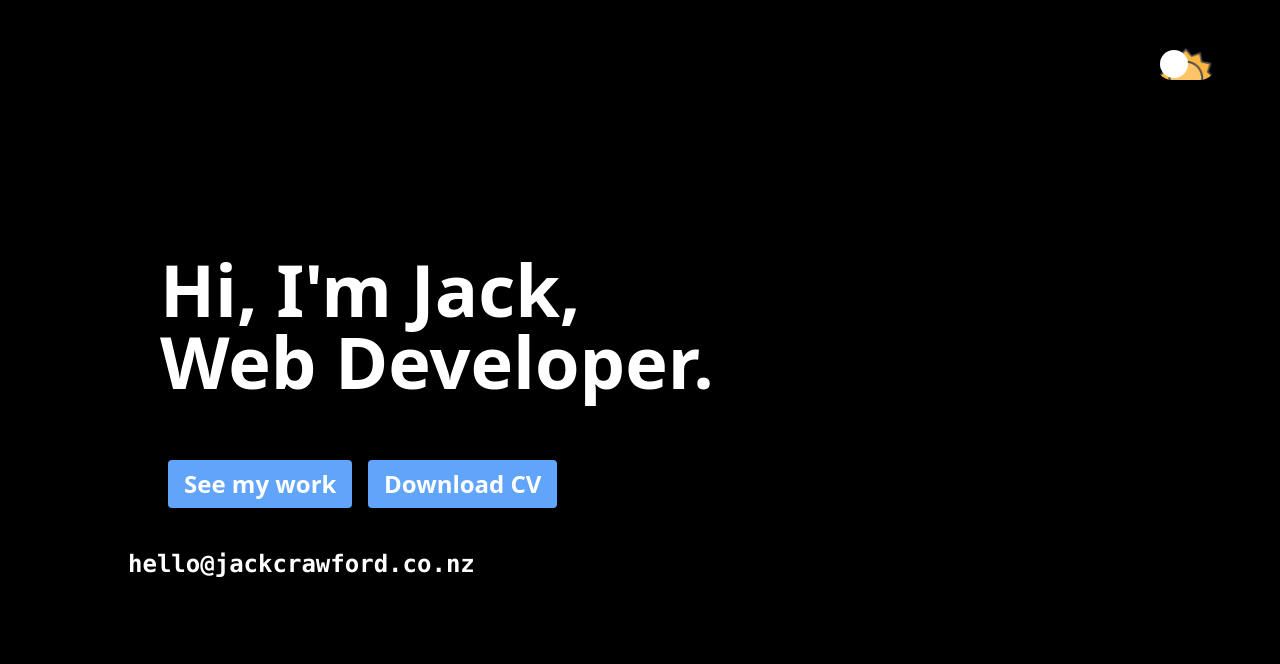
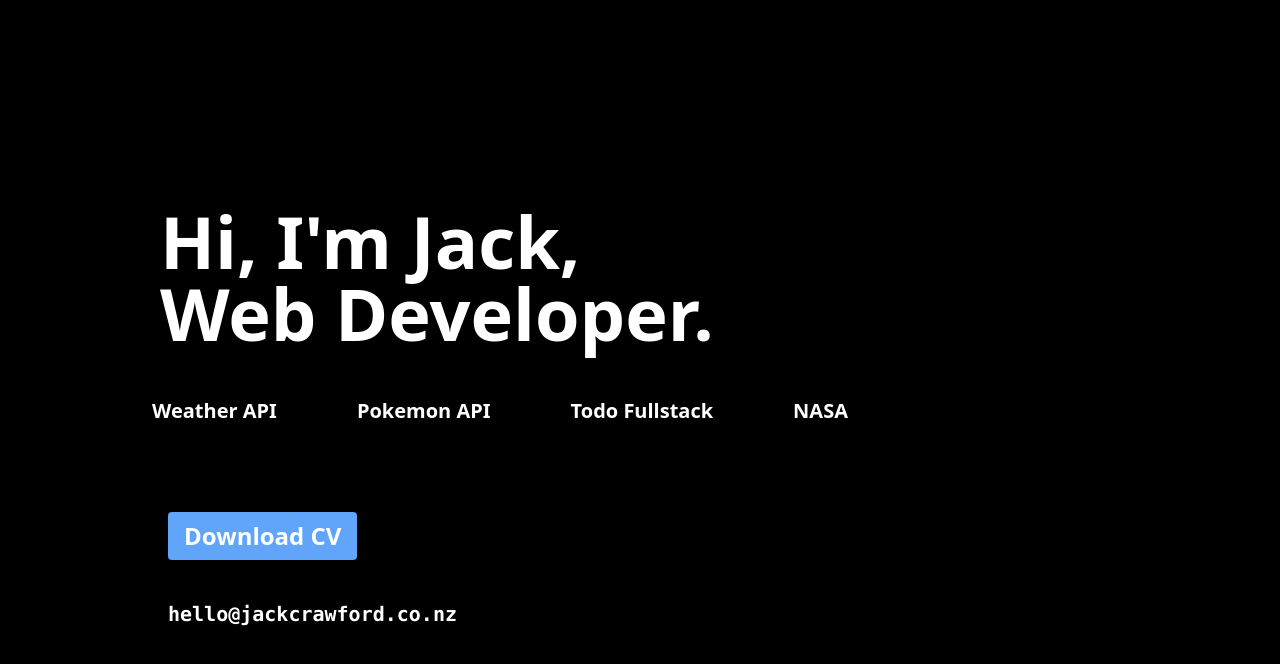
Before and after one commit to jack-crawford-1/Landing-Site-Nextjs, a Next.js app: page / in a window 1280 px wide. Shown: the top 664 px of the page. Built offline with nearby package versions, Linux system fonts and the light colour scheme.

Commit message:
added link to nasa project and styled

```diff
--- a/src/app/components/Contact.tsx
+++ b/src/app/components/Contact.tsx
@@ -1,6 +1,6 @@
 function Contact() {
   return (
-    <div className="z-10 w-full max-w-5xl items-center justify-between font-mono text-2xl lg:flex ">
+    <div className="z-10 w-full max-w-5xl items-center justify-between font-mono text-xl lg:flex ml-10">
       <a href="mailto:hello@jackcrawford.co.nz" target="_blank">
         hello@jackcrawford.co.nz
       </a>
--- a/src/app/components/LinksToCode.tsx
+++ b/src/app/components/LinksToCode.tsx
@@ -2,13 +2,13 @@ function LinksToCode() {
   return (
     <>
       <div className=" flex flex-row">
-        <div className="lg:transform lg:hover:scale-110 lg:transition lg:duration-500 lg:ease-in-ou ">
+        {/* <div className="lg:transform lg:hover:scale-110 lg:transition lg:duration-500 lg:ease-in-ou ">
           <a href="./">
             <button className=" m-2 bg-blue-400 text-white px-4 py-2 rounded hover:bg-blue-600 text-2xl">
               See my work
             </button>
           </a>
-        </div>
+        </div> */}
         <div className="lg:transform lg:hover:scale-110 lg:transition lg:duration-500 lg:ease-in-ou">
           <a href="/cv.pdf" download>
             <button className="m-2 bg-blue-400 text-white px-4 py-2 rounded hover:bg-blue-600 text-2xl">
--- a/src/app/components/aboutText/AboutText.tsx
+++ b/src/app/components/aboutText/AboutText.tsx
@@ -1,7 +1,7 @@
 import React from 'react'
 import { ColourfulParagraph } from './ColourfulParagraph'
 import LinksToCode from '../LinksToCode'
-import Showcase from '../../showcase/Showcase'
+import Showcase from '../showcase/Showcase'
 
 function AboutText() {
   return (
@@ -11,6 +11,7 @@ function AboutText() {
           <ColourfulParagraph>Hi, I&apos;m Jack,</ColourfulParagraph>
           <ColourfulParagraph>Web Developer.</ColourfulParagraph>
         </div>
+        <Showcase />
         <div className="m-8 lg:transform lg:hover:scale-110 lg:transition lg:duration-500 lg:ease-in-out">
           <LinksToCode />
         </div>
--- /dev/null
+++ b/src/app/components/showcase/Showcase.tsx
@@ -0,0 +1,52 @@
+import React from 'react'
+
+const Showcase = () => {
+  return (
+    <div className="text-sm mb-10">
+      <div className="inline-flex space-x-4 md:space-x-8 lg:space-x-12 m-2 text-xl">
+        <a
+          target="_blank"
+          rel="noopener noreferrer"
+          href="https://weather-api.pushed.nz/"
+          className="transition duration-300 ease-in-out"
+        >
+          <button className="text-white px-4 py-2 rounded transform hover:scale-110">
+            Weather API
+          </button>
+        </a>
+        <a
+          target="_blank"
+          rel="noopener noreferrer"
+          href="https://pokedex-api-sage.vercel.app/"
+          className="transition duration-300 ease-in-out"
+        >
+          <button className="text-white px-4 py-2 rounded transform hover:scale-110">
+            Pokemon API
+          </button>
+        </a>
+        <a
+          target="_blank"
+          rel="noopener noreferrer"
+          href="https://todo-fullstack.pushed.nz/"
+          className="transition duration-300 ease-in-out"
+        >
+          <button className="text-white px-4 py-2 rounded transform hover:scale-110">
+            Todo Fullstack
+          </button>
+        </a>
+        <a
+          target="_blank"
+          rel="noopener noreferrer"
+          href="https://nasa.pushed.nz/"
+          className="transition duration-300 ease-in-out"
+        >
+          <button className="text-white px-4 py-2 rounded transform hover:scale-110">
+            NASA
+          </button>
+        </a>
+      </div>
+    </div>
+  )
+}
+
+export default Showcase
--- a/src/app/page.tsx
+++ b/src/app/page.tsx
@@ -5,7 +5,7 @@ import React, { useState } from 'react'
 import AboutText from './components/aboutText/AboutText'
 import Contact from './components/Contact'
 import Toggle from './components/Toggle'
-import Showcase from './showcase/Showcase'
+import Showcase from './components/showcase/Showcase'
 
 function Home() {
   const [backgroundColor, setBackgroundColor] = useState('')
@@ -14,9 +14,9 @@ function Home() {
     <main
       className={`flex min-h-screen flex-col items-center justify-center p-24 bg-black text-white ${backgroundColor}`}
     >
-      <span className="absolute top-0 right-0 mt-4 mr-4 p-8">
+      {/* <span className="absolute top-0 right-0 mt-4 mr-4 p-8">
         <Toggle setBackgroundColor={setBackgroundColor} />
-      </span>
+      </span> */}
       <div className="z-10 w-full max-w-5xl items-center justify-between font-sans text-7xl lg:flex font-extrabold ">
         <AboutText />
       </div>
--- a/src/app/showcase/Showcase.tsx
+++ /dev/null
@@ -1,39 +0,0 @@
-import React from 'react'
-
-const Showcase = () => {
-  return (
-    <div className="text-sm mb-10">
-      <div className="inline-flex space-x-4 md:space-x-8 lg:space-x-12">
-        <a
-          target="_blank"
-          href="https://weather-api.pushed.nz/"
-          className="text-white  transition duration-300 ease-in-out"
-        >
-          <button className="text-white px-4 py-2 rounded hover:bg-blue-600 ">
-            Weather API
-          </button>
-        </a>
-        <a
-          target="_blank"
-          href="https://pokedex-api-sage.vercel.app/"
-          className="text-white transition duration-300 ease-in-out"
-        >
-          <button className=" text-white px-4 py-2 rounded hover:bg-blue-600 ">
-            Pokemon API
-          </button>
-        </a>
-        <a
-          target="_blank"
-          href="https://todo-fullstack.pushed.nz/"
-          className="text-white transition duration-300 ease-in-out"
-        >
-          <button className=" text-white px-4 py-2 rounded hover:bg-blue-600">
-            Todo Fullstack
-          </button>
-        </a>
-      </div>
-    </div>
-  )
-}
-
-export default Showcase
```
